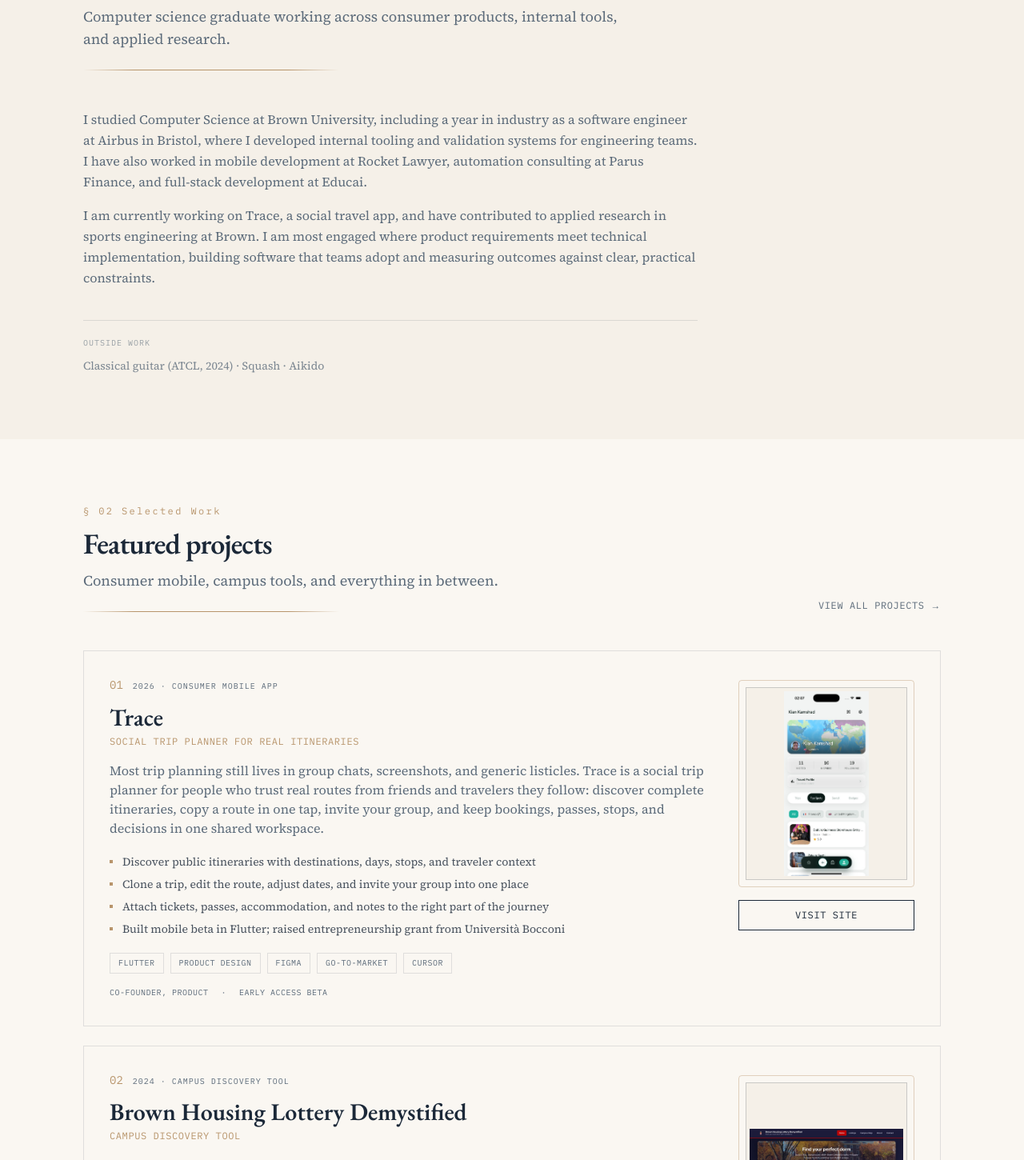
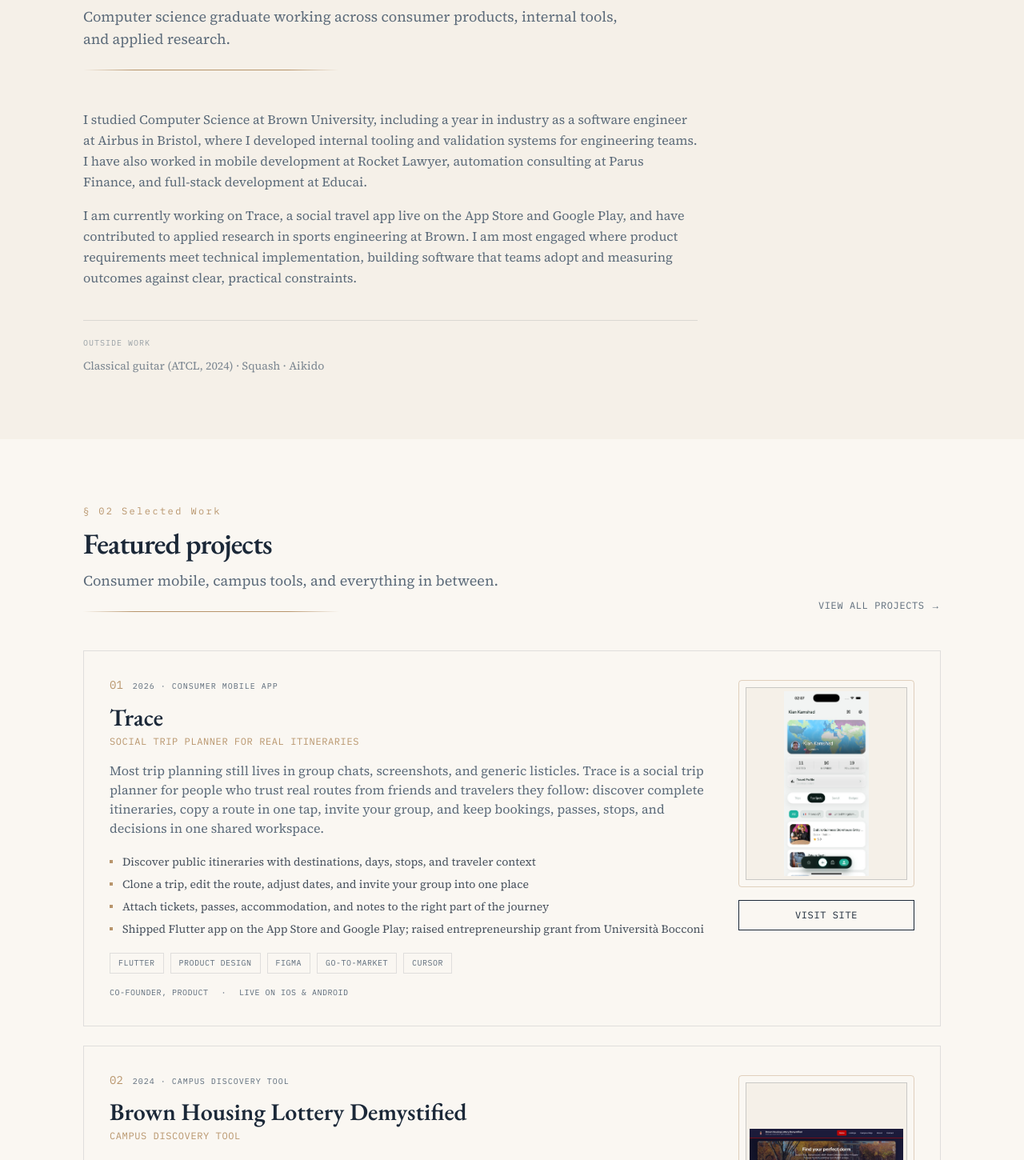
Before and after one commit to kkam717/kian-kamshad-portfolio, a Next.js app: page / in a window 1280 px wide. Shown: the part 884-2334 px from the top of the page at 80% size. Built offline with nearby package versions, Linux system fonts and the light colour scheme.

Commit message:
Update Trace to live on iOS and Android.
Co-authored-by: Cursor <cursoragent@cursor.com>

```diff
--- a/src/data/projects.ts
+++ b/src/data/projects.ts
@@ -29,14 +29,14 @@ export const projects: Project[] = [
     year: "2026",
     type: "Consumer mobile app",
     role: "Co-founder, product",
-    status: "Early access beta",
+    status: "Live on iOS & Android",
     description:
       "Most trip planning still lives in group chats, screenshots, and generic listicles. Trace is a social trip planner for people who trust real routes from friends and travelers they follow: discover complete itineraries, copy a route in one tap, invite your group, and keep bookings, passes, stops, and decisions in one shared workspace.",
     highlights: [
       "Discover public itineraries with destinations, days, stops, and traveler context",
       "Clone a trip, edit the route, adjust dates, and invite your group into one place",
       "Attach tickets, passes, accommodation, and notes to the right part of the journey",
-      "Built mobile beta in Flutter; raised entrepreneurship grant from Università Bocconi",
+      "Shipped Flutter app on the App Store and Google Play; raised entrepreneurship grant from Università Bocconi",
     ],
     skills: ["Flutter", "Product design", "Figma", "Go-to-market", "Cursor"],
     liveUrl: "https://by-trace.com",
--- a/src/data/site.ts
+++ b/src/data/site.ts
@@ -20,7 +20,7 @@ export const siteConfig = {
       "Computer science graduate working across consumer products, internal tools, and applied research.",
     paragraphs: [
       "I studied Computer Science at Brown University, including a year in industry as a software engineer at Airbus in Bristol, where I developed internal tooling and validation systems for engineering teams. I have also worked in mobile development at Rocket Lawyer, automation consulting at Parus Finance, and full-stack development at Educai.",
-      "I am currently working on Trace, a social travel app, and have contributed to applied research in sports engineering at Brown. I am most engaged where product requirements meet technical implementation, building software that teams adopt and measuring outcomes against clear, practical constraints.",
+      "I am currently working on Trace, a social travel app live on the App Store and Google Play, and have contributed to applied research in sports engineering at Brown. I am most engaged where product requirements meet technical implementation, building software that teams adopt and measuring outcomes against clear, practical constraints.",
     ],
   },
   interests: [
```
